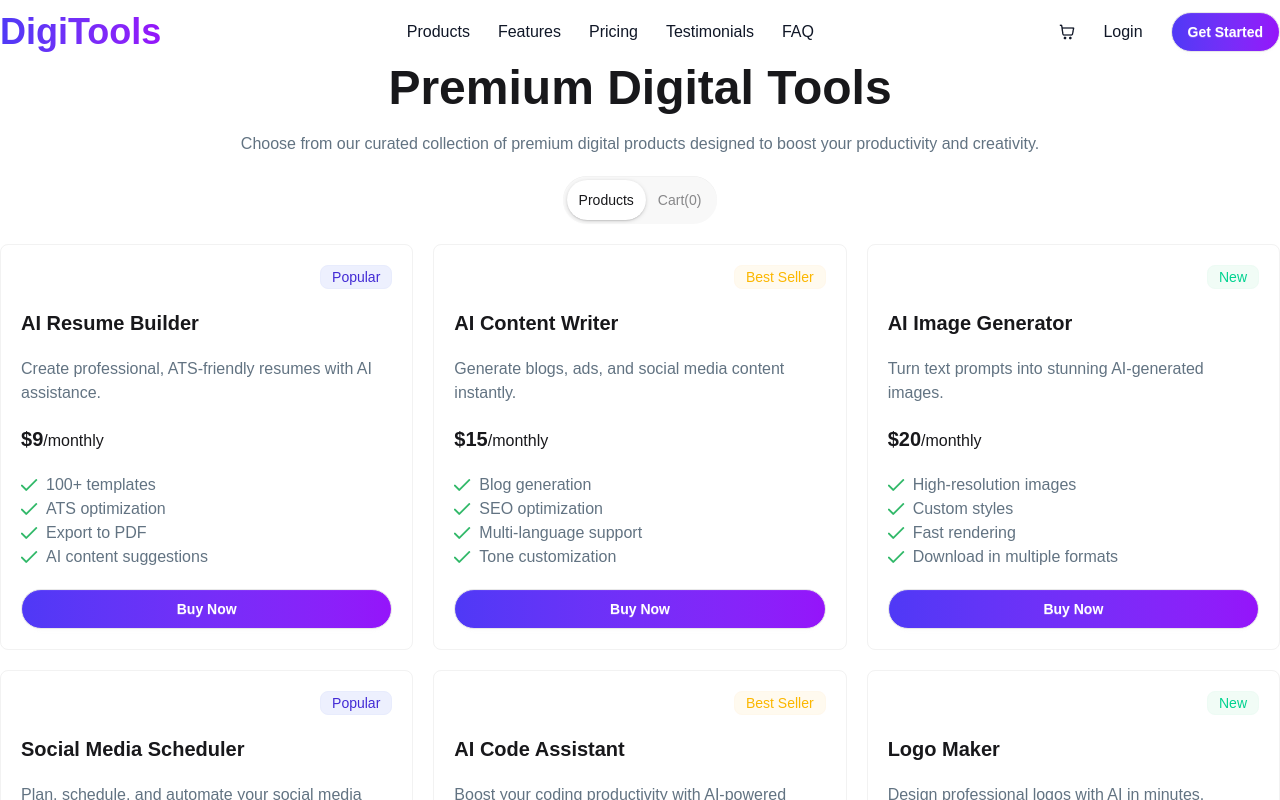
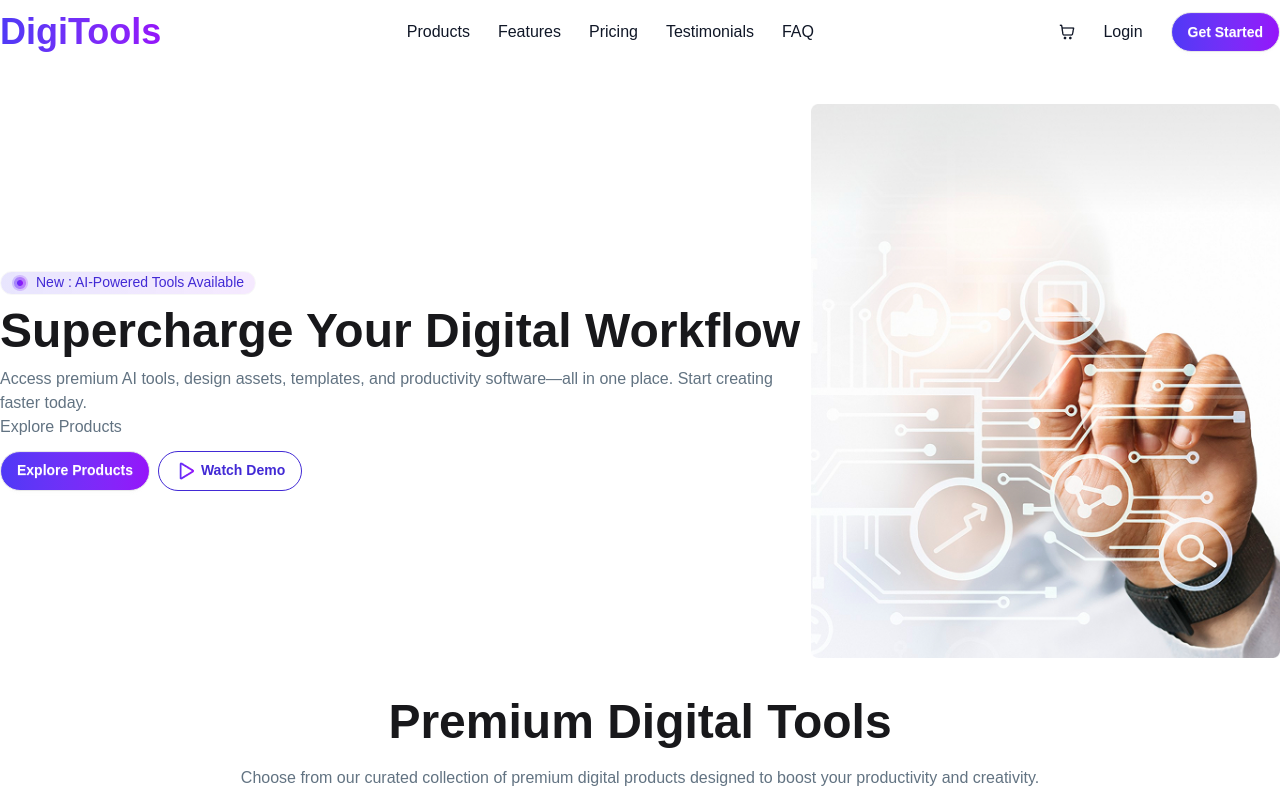
Before and after one commit to fahadbinferdous/A06, a React (Vite) app: page / in a window 1280 px wide. Shown: the top 800 px of the page. Built offline with nearby package versions, Linux system fonts and the light colour scheme.

Commit message:
banner section added

```diff
--- a/src/App.jsx
+++ b/src/App.jsx
@@ -3,6 +3,7 @@ import './App.css'
 import Navbar from './components/Navbar'
 import ToolsDetails from './components/ToolsDetails'
 import { ToastContainer } from 'react-toastify'
+import Banner from './components/Banner'
 
 const getChatgptJson =async()=>{
     const res=await fetch("/chatgpt.json")
@@ -19,6 +20,7 @@ function App() {
   return (
     <>
       <Navbar/>
+      <Banner/>
       <Suspense>
         <ToolsDetails chatgptPromise={chatgptPromise}/>
       </Suspense>
--- /dev/null
+++ b/src/components/Banner.jsx
@@ -0,0 +1,30 @@
+import React from 'react';
+
+const Banner = () => {
+    return (
+        <div className='container mx-auto my-10 flex justify-between'>
+            <div className='flex flex-col justify-center items-start space-y-3'>
+                <p className='badge bg-linear-to-r from-[#4f39f621] to-[#9614fa18] text-primary rounded-full'>
+                    <img src="/src/assets/badge icon.png" alt="" />
+                    New : AI-Powered Tools Available
+                </p>
+                <h1 className='text-5xl font-bold'>Supercharge Your Digital Workflow</h1>
+                <p className='text-[#627382]'>Access premium AI tools, design assets, templates, and productivity software—all in one place. Start creating faster today.<br />Explore Products
+                </p>
+                <div className='space-x-2'>
+                    <button className='btn bg-linear-to-r from-[#4F39F6] to-[#9514FA] text-white rounded-full'>Explore Products</button>
+                    <button className='btn btn-primary btn-outline  rounded-full'>
+                        <img src="/src/assets/Play.png" alt="" />
+                        Watch Demo
+                    </button>
+                </div>
+            </div>
+            <div>
+                <img src="/src/assets/banner.png" alt="" />
+            </div>
+
+        </div>
+    );
+};
+
+export default Banner;
```
Also changed, not shown: src/assets/badge icon.png (added).
